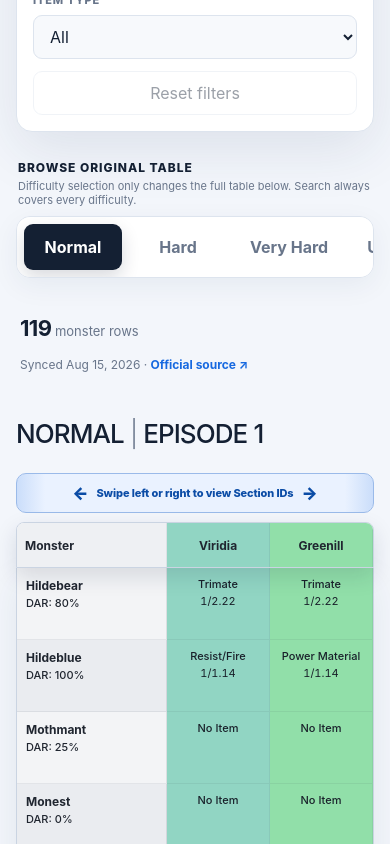
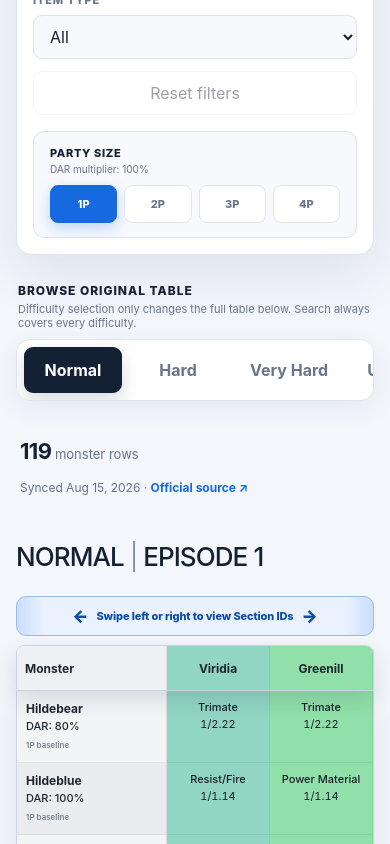
Before and after one commit to angrieta/Destiny_Guide, a Next.js app: page /drop-tables in a window 390 px wide. Shown: the part 840-1684 px from the top of the page. Built offline with nearby package versions, Linux system fonts and the light colour scheme.

Commit message:
Add party DAR rates and item updates

```diff
--- a/app/drop-tables/DropTableExplorer.tsx
+++ b/app/drop-tables/DropTableExplorer.tsx
@@ -9,6 +9,9 @@ const DIFFICULTIES = ["Normal", "Hard", "Very Hard", "Ultimate"];
 const SECTION_IDS = ["Viridia", "Greenill", "Skyly", "Bluefull", "Purplenum", "Pinkal", "Redria", "Oran", "Yellowboze", "Whitill"];
 const ITEM_TYPES: Array<"All" | ItemType> = ["All", "Weapon", "Armor", "Shield", "Unit", "Mag", "Material", "Consumable", "Other"];
 const EPISODES = [1, 2, 4];
+type PartySize = 1 | 2 | 3 | 4;
+const PARTY_SIZES: PartySize[] = [1, 2, 3, 4];
+const PARTY_DAR_MULTIPLIERS: Record<PartySize, number> = { 1: 1, 2: 0.8, 3: 0.7, 4: 0.6 };
 
 const normalize = (value: string) =>
   value
@@ -22,12 +25,29 @@ function itemSearchValue(value: string) {
   return normalize(value) === "pgf" ? "parasitic gene flow" : normalize(value);
 }
 
-function formatChance(record: DropRecord) {
-  if (!record.denominator) return "—";
-  const chance = 100 / record.denominator;
+function getAdjustedDenominator(denominator: number | null, multiplier: number) {
+  return denominator ? denominator / multiplier : null;
+}
+
+function formatDenominator(value: number) {
+  return value.toLocaleString("en-US", { useGrouping: false, maximumFractionDigits: 2 });
+}
+
+function formatRate(rate: string | null, denominator: number | null, multiplier: number) {
+  if (!rate || !denominator || multiplier === 1) return rate;
+  return `1/${formatDenominator(denominator / multiplier)}`;
+}
+
+function formatChance(denominator: number | null) {
+  if (!denominator) return "—";
+  const chance = 100 / denominator;
   if (chance >= 1) return `${chance.toFixed(2)}%`;
   if (chance >= 0.01) return `${chance.toFixed(3)}%`;
   return `${chance.toFixed(5)}%`;
+}
+
+function formatDar(value: number) {
+  return Number.isInteger(value) ? String(value) : value.toFixed(1).replace(/\.0$/, "");
 }
 
 function dropMatches(drop: MatrixDrop, itemNeedle: string, itemType: "All" | ItemType) {
@@ -47,6 +67,7 @@ export default function DropTableExplorer({ payload }: { payload: DropTablePaylo
   const [itemType, setItemType] = useState<"All" | ItemType>("All");
   const [itemQuery, setItemQuery] = useState("");
   const [enemyQuery, setEnemyQuery] = useState("");
+  const [partySize, setPartySize] = useState<PartySize>(1);
   const [showQuickControls, setShowQuickControls] = useState(false);
   const [mobileControlsOpen, setMobileControlsOpen] = useState(false);
   const controlsAnchorRef = useRef<HTMLDivElement>(null);
@@ -73,6 +94,7 @@ export default function DropTableExplorer({ payload }: { payload: DropTablePaylo
   const enemyNeedle = normalize(enemyQuery);
   const selectedEpisode = episode === "All" ? null : Number(episode);
   const displayedSections = sectionId === "All" ? SECTION_IDS : [sectionId];
+  const partyDarMultiplier = PARTY_DAR_MULTIPLIERS[partySize];
 
   const areas = useMemo(
     () =>
@@ -174,7 +196,7 @@ export default function DropTableExplorer({ payload }: { payload: DropTablePaylo
     return Array.from(groups.values()).sort((a, b) => a.item.localeCompare(b.item));
   }, [searchResults]);
 
-  const activeFilterCount = [sectionId, episode, area, itemType].filter((value) => value !== "All").length + Number(Boolean(itemQuery)) + Number(Boolean(enemyQuery));
+  const activeFilterCount = [sectionId, episode, area, itemType].filter((value) => value !== "All").length + Number(Boolean(itemQuery)) + Number(Boolean(enemyQuery)) + Number(partySize !== 1);
 
   const resetFilters = () => {
     setSectionId("All");
@@ -183,7 +205,24 @@ export default function DropTableExplorer({ payload }: { payload: DropTablePaylo
     setItemType("All");
     setItemQuery("");
     setEnemyQuery("");
+    setPartySize(1);
   };
+
+  const partySelector = (compact = false) => (
+    <div className={compact ? styles.quickPartyDar : styles.partyDarControl}>
+      <div className={styles.partyDarLabel}>
+        <span>Party size</span>
+        <small>DAR multiplier: {Math.round(partyDarMultiplier * 100)}%</small>
+      </div>
+      <div className={styles.partyButtons} role="group" aria-label={compact ? "Quick party size" : "Party size for drop rate calculation"}>
+        {PARTY_SIZES.map((value) => (
+          <button key={value} type="button" className={partySize === value ? styles.partyActive : ""} aria-pressed={partySize === value} onClick={() => setPartySize(value)}>
+            {value}P
+          </button>
+        ))}
+      </div>
+    </div>
+  );
 
   const quickControls = (mobile = false) => (
     <>
@@ -207,6 +246,7 @@ export default function DropTableExplorer({ payload }: { payload: DropTablePaylo
         <span>Table difficulty</span>
         <div>{DIFFICULTIES.map((value) => <button key={value} type="button" className={difficulty === value ? styles.quickDifficultyActive : ""} onClick={() => setDifficulty(value)}>{value}</button>)}</div>
       </div>
+      {partySelector(true)}
       <button className={styles.quickReset} type="button" onClick={resetFilters} disabled={activeFilterCount === 0}>Reset filters {activeFilterCount > 0 && <span>{activeFilterCount}</span>}</button>
     </>
   );
@@ -267,6 +307,7 @@ export default function DropTableExplorer({ payload }: { payload: DropTablePaylo
               <label><span>Item type</span><select value={itemType} onChange={(event) => setItemType(event.target.value as "All" | ItemType)}>{ITEM_TYPES.map((value) => <option key={value}>{value}</option>)}</select></label>
               <button className={styles.resetButton} type="button" onClick={resetFilters} disabled={activeFilterCount === 0}>Reset filters {activeFilterCount > 0 && <span>{activeFilterCount}</span>}</button>
             </div>
+            {partySelector()}
           </div>
 
           <div className={styles.browseDifficulty}>
@@ -301,8 +342,8 @@ export default function DropTableExplorer({ payload }: { payload: DropTablePaylo
                         <div key={record.id}>
                           <span className={`${styles.sectionDot} ${styles[`section${record.sectionId}`]}`} />
                           <strong>{record.difficulty} · {record.sectionId}</strong>
-                          <span>{record.enemy} · EP {record.episode} {record.area}</span>
-                          <b>{record.rate ?? "Special"}<small>{formatChance(record)}</small></b>
+                          <span>{record.enemy} · EP {record.episode} {record.area} · DAR {formatDar(record.dar * partyDarMultiplier)}%</span>
+                          <b>{formatRate(record.rate, record.denominator, partyDarMultiplier) ?? "Special"}<small>{formatChance(getAdjustedDenominator(record.denominator, partyDarMultiplier))}</small></b>
                         </div>
                       ))}
                     </div>
@@ -363,14 +404,14 @@ export default function DropTableExplorer({ payload }: { payload: DropTablePaylo
                   <tbody>
                     {rows.map((row) => (
                       <tr key={row.id}>
-                        <th scope="row"><strong>{row.enemy}</strong><span>DAR: {row.dar}%</span></th>
+                        <th scope="row"><strong>{row.enemy}</strong><span>DAR: {formatDar(row.dar * partyDarMultiplier)}%</span><small>{partySize === 1 ? "1P baseline" : `Base ${row.dar}% · ${partySize}P`}</small></th>
                         {displayedSections.map((value) => {
                           const drop = row.drops.find((candidate) => candidate.sectionId === value)!;
                           const focused = !itemNeedle && itemType === "All" ? true : dropMatches(drop, itemNeedle, itemType);
                           return (
                             <td className={`${styles.dropCell} ${styles[`column${value}`]} ${focused ? styles.dropFocused : styles.dropDimmed}`} key={value}>
                               <strong>{drop.item}</strong>
-                              {drop.rate && <span>{drop.rate}</span>}
+                              {drop.rate && <span>{formatRate(drop.rate, drop.denominator, partyDarMultiplier)}</span>}
                             </td>
                           );
                         })}
--- a/app/drop-tables/drop-tables.module.css
+++ b/app/drop-tables/drop-tables.module.css
@@ -302,6 +302,19 @@
 .matrixFilters { display: grid; grid-template-columns: repeat(4, minmax(0, 1fr)) auto; align-items: end; gap: 12px; padding-top: 18px; border-top: 1px solid var(--border); }
 .matrixFilters select { width: 100%; min-height: 44px; padding: 0 34px 0 12px; border: 1px solid var(--border); border-radius: 9px; outline: 0; background: var(--surface-soft); color: var(--text); cursor: pointer; }
 .matrixFilters select:focus { border-color: var(--blue); box-shadow: 0 0 0 3px color-mix(in srgb, var(--blue) 17%, transparent); }
+.partyDarControl, .quickPartyDar { display: flex; align-items: center; justify-content: space-between; gap: 16px; }
+.partyDarControl { margin-top: 16px; padding: 14px 16px; border: 1px solid var(--border); border-radius: 11px; background: var(--surface-soft); }
+.quickPartyDar { align-items: stretch; flex-direction: column; gap: 8px; margin-top: 15px; padding-top: 14px; border-top: 1px solid var(--border); }
+.partyDarLabel { display: flex; min-width: 0; flex-direction: column; gap: 3px; }
+.partyDarLabel span { color: var(--text); font-size: 11px; font-weight: 850; letter-spacing: 0.06em; text-transform: uppercase; }
+.partyDarLabel small { color: var(--muted); font-size: 10px; }
+.partyButtons { display: grid; grid-template-columns: repeat(4, minmax(44px, 1fr)); gap: 7px; }
+.partyButtons button { min-height: 38px; padding: 5px 10px; border: 1px solid var(--border); border-radius: 8px; background: var(--surface); color: var(--muted); font-size: 11px; font-weight: 850; cursor: pointer; }
+.partyButtons button:hover { border-color: var(--blue); color: var(--text); }
+.partyButtons .partyActive { border-color: var(--blue); background: var(--blue); color: #ffffff; box-shadow: 0 5px 14px color-mix(in srgb, var(--blue) 25%, transparent); }
+:global(html[data-theme="dark"]) .partyButtons .partyActive { color: #07111f; }
+.quickPartyDar .partyButtons { grid-template-columns: repeat(4, 1fr); }
+.quickPartyDar .partyButtons button { min-width: 0; min-height: 36px; padding-inline: 4px; }
 
 .controlsAnchor { position: relative; }
 .desktopQuickPanel {
@@ -501,6 +514,8 @@
   .resultLocations > div { grid-template-columns: 8px 125px minmax(0, 1fr); }
   .resultLocations b { grid-column: 3; text-align: left; }
   .episodeTable h2 { text-align: left; }
+  .partyDarControl { align-items: stretch; flex-direction: column; gap: 10px; }
+  .partyButtons { grid-template-columns: repeat(4, 1fr); }
 }
 
 @media (max-width: 760px) {
```
Also changed, not shown: index.html (+11 -11 lines), scripts/destiny_catalog.js (+8 -4 lines), scripts/item_info.js (+29 -1 lines), 2 other files (tests, documents, lock files or other folders).
